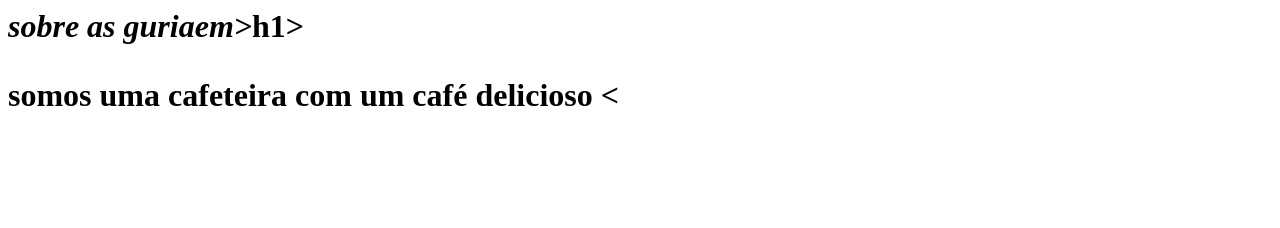
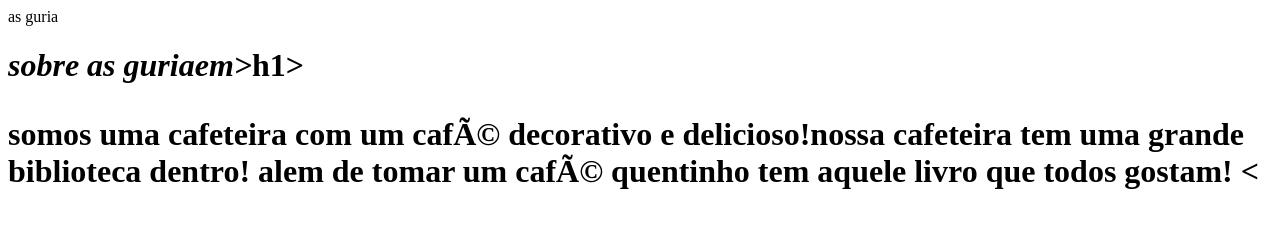
Before and after one commit to andressafernanda/As-guria, a plain HTML site: page Index.html in a window 1280 px wide. Drawn offline with Linux system fonts and the light colour scheme.

Commit message:
Update Index.html

```diff
--- a/Index.html
+++ b/Index.html
@@ -1,10 +1,12 @@
 <!DICTYPE htlm>
-<htlm>
+<htlm lang="pt-br">
 <head>
+  <meta charset="UTF-8>
   <title>as guria</title>
+    <link real="stylesheeet" href="style.css">
 </head>
   <body>
     <h1><em>sobre as guria<strong></strong>em></em>h1>
-  <p>somos uma cafeteira com um café delicioso
+  <p>somos uma cafeteira com um café decorativo e delicioso!nossa cafeteira tem uma grande biblioteca dentro! alem de tomar um café quentinho tem aquele livro que todos gostam!
   </body>
 <</htlm>
```
